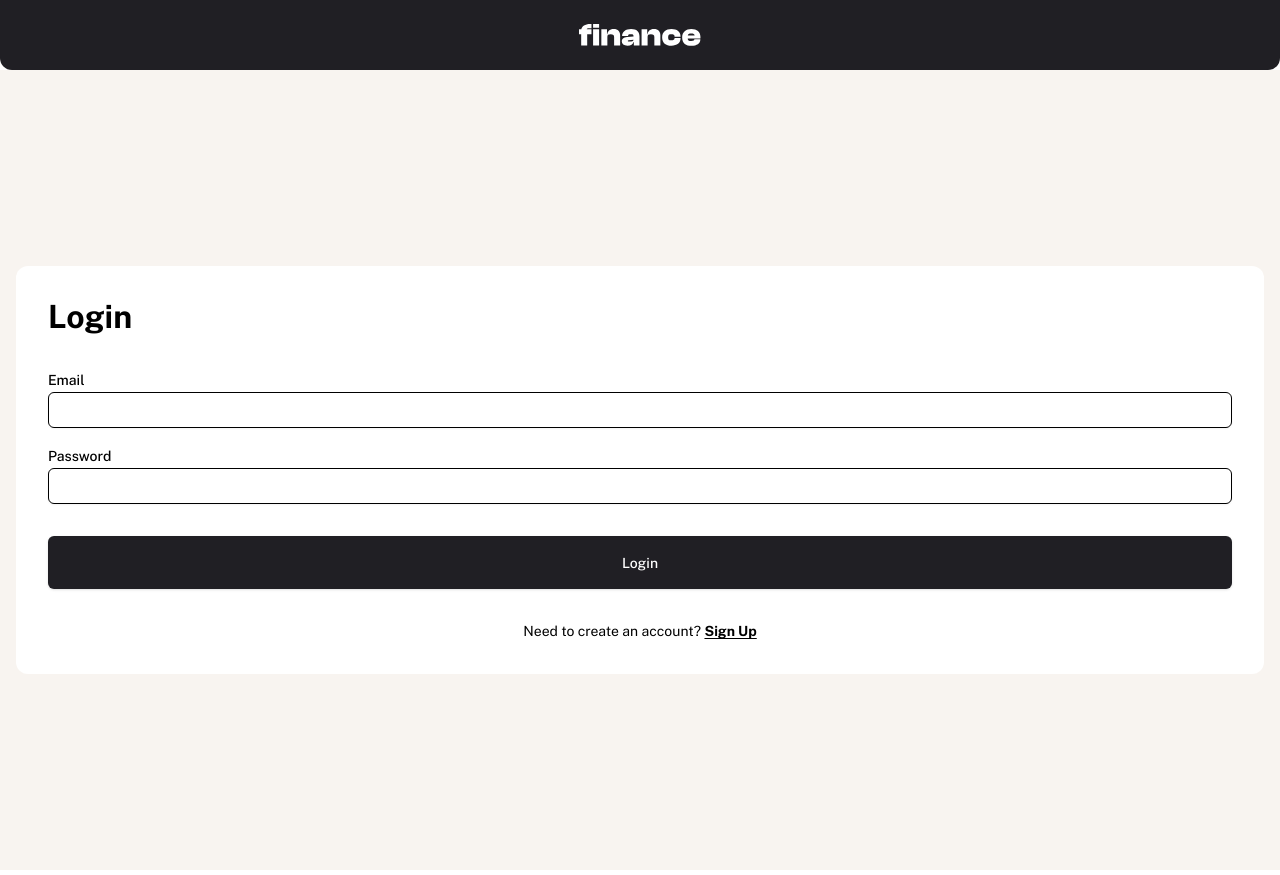
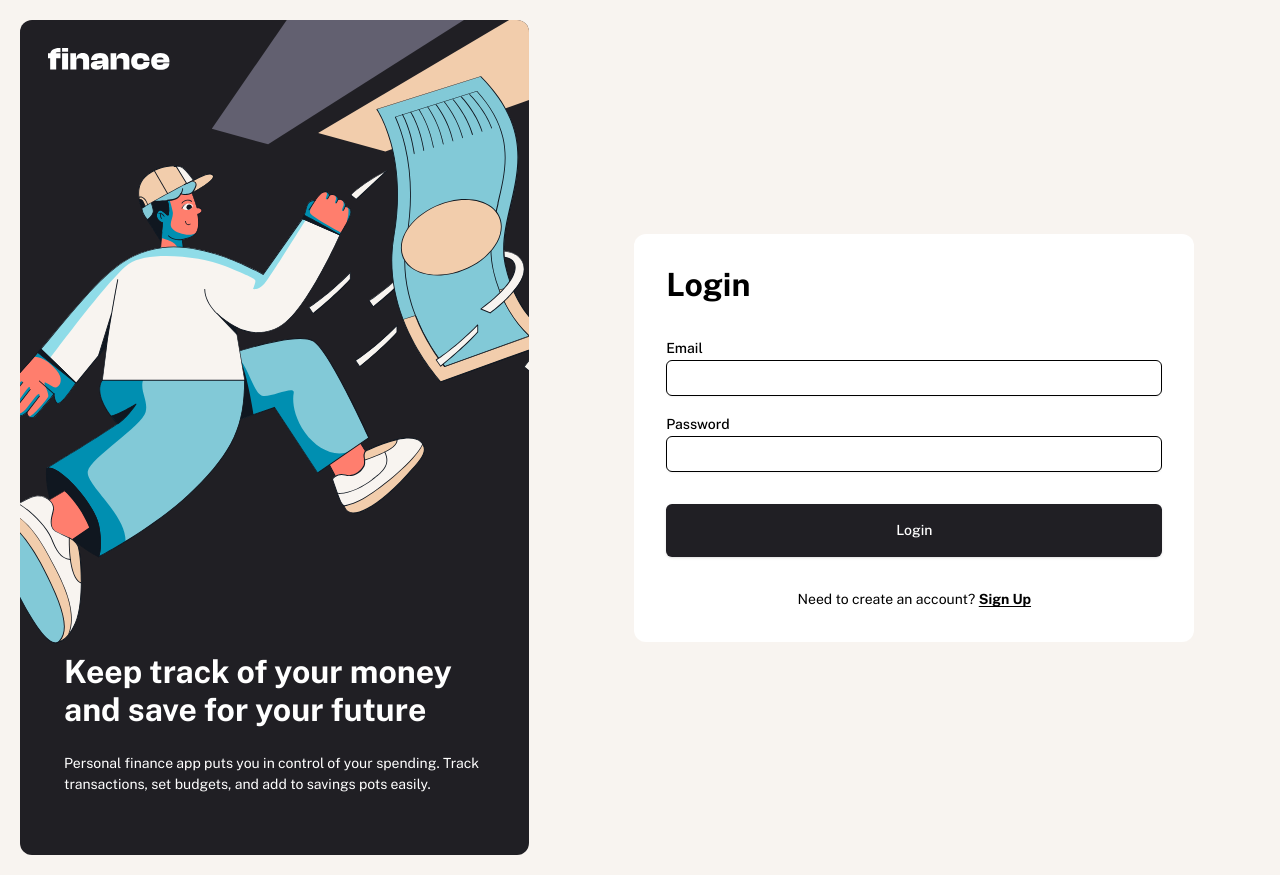
Before and after one commit to ronnieima/personal-finance-app, a Next.js app: page /login in a window 1280 px wide. Built offline with nearby package versions, Linux system fonts and the light colour scheme.

Commit message:
finish login screen

```diff
--- /dev/null
+++ b/src/app/(auth)/layout.tsx
@@ -0,0 +1,12 @@
+import React, { PropsWithChildren } from 'react';
+
+export default function layout({ children }: PropsWithChildren) {
+  return (
+    <>
+      <header className="h-[70px] bg-grey-900 rounded-b-xl flex justify-center items-center xl:hidden">
+        <img src="/assets/images/logo-large.svg"></img>
+      </header>
+      {children}
+    </>
+  );
+}
--- /dev/null
+++ b/src/app/(auth)/login/components/LoginForm.tsx
@@ -0,0 +1,33 @@
+import { Button } from '@/components/ui/button';
+import { Input } from '@/components/ui/input';
+import { Label } from '@/components/ui/label';
+import Link from 'next/link';
+import React from 'react';
+
+export default function LoginForm() {
+  return (
+    <div className="w-full flex flex-col justify-center p-8 bg-white rounded-xl gap-8 md:max-w-[560px] md:m-auto md:max-h-[422px]">
+      <h1 className="text-preset-1">Login</h1>
+      <div className="flex flex-col gap-4">
+        <div>
+          <Label>Email</Label>
+          <Input type="email" />
+        </div>
+        <div>
+          <Label>Password</Label>
+          <Input type="password" />
+        </div>
+      </div>
+      <Button className="bg-grey-900 text-white h-[53px]">Login</Button>
+      <p className="text-preset-4 text-center">
+        Need to create an account?{' '}
+        <Link
+          href={'signup'}
+          className="font-bold underline underline-offset-2"
+        >
+          Sign Up
+        </Link>
+      </p>
+    </div>
+  );
+}
--- /dev/null
+++ b/src/app/(auth)/login/page.tsx
@@ -0,0 +1,37 @@
+import React from 'react';
+import LoginForm from './components/LoginForm';
+import { cn } from '@/lib/utils';
+
+export default function LoginPage() {
+  return (
+    <main
+      className={cn(
+        'bg-beige-100 min-h-screen h-full m-auto flex flex-col justify-center px-4 ',
+        'md:px-0',
+        'xl:grid xl:grid-cols-[1.5fr_2fr] xl:justify-center xl:items-center'
+      )}
+    >
+      <div className="p-5 relative hidden xl:block">
+        <img
+          src="/assets/images/logo-large.svg"
+          className="absolute top-12 left-12"
+        />
+        <img
+          src="/assets/images/illustration-authentication.svg"
+          className="rounded-xl"
+        />
+        <div className="absolute mx-auto w-full left-16 bottom-20 text-white max-w-[480px] flex flex-col gap-6">
+          <h1 className="text-preset-1">
+            Keep track of your money
+            <br /> and save for your future
+          </h1>
+          <p className="text-preset-4">
+            Personal finance app puts you in control of your spending. Track
+            transactions, set budgets, and add to savings pots easily.
+          </p>
+        </div>
+      </div>
+      <LoginForm />
+    </main>
+  );
+}
--- a/src/app/login/page.tsx
+++ /dev/null
@@ -1,40 +0,0 @@
-import { Button } from '@/components/ui/button';
-import { Input } from '@/components/ui/input';
-import { Label } from '@/components/ui/label';
-import Link from 'next/link';
-import React from 'react';
-
-export default function LoginPage() {
-  return (
-    <>
-      <header className="h-[70px] bg-grey-900 rounded-b-xl flex justify-center items-center">
-        <img src="/assets/images/logo-large.svg"></img>
-      </header>
-      <main className="bg-beige-100 min-h-screen h-full m-auto flex flex-col justify-center px-4">
-        <div className="flex flex-col justify-center p-8 bg-white rounded-xl gap-8">
-          <h1 className="text-preset-1">Login</h1>
-          <div className="flex flex-col gap-4">
-            <div>
-              <Label>Email</Label>
-              <Input type="email" />
-            </div>
-            <div>
-              <Label>Password</Label>
-              <Input type="password" />
-            </div>
-          </div>
-          <Button className="bg-grey-900 text-white h-[53px]">Login</Button>
-          <p className="text-preset-4 text-center">
-            Need to create an account?{' '}
-            <Link
-              href={'signup'}
-              className="font-bold underline underline-offset-2"
-            >
-              Sign Up
-            </Link>
-          </p>
-        </div>
-      </main>
-    </>
-  );
-}
```
